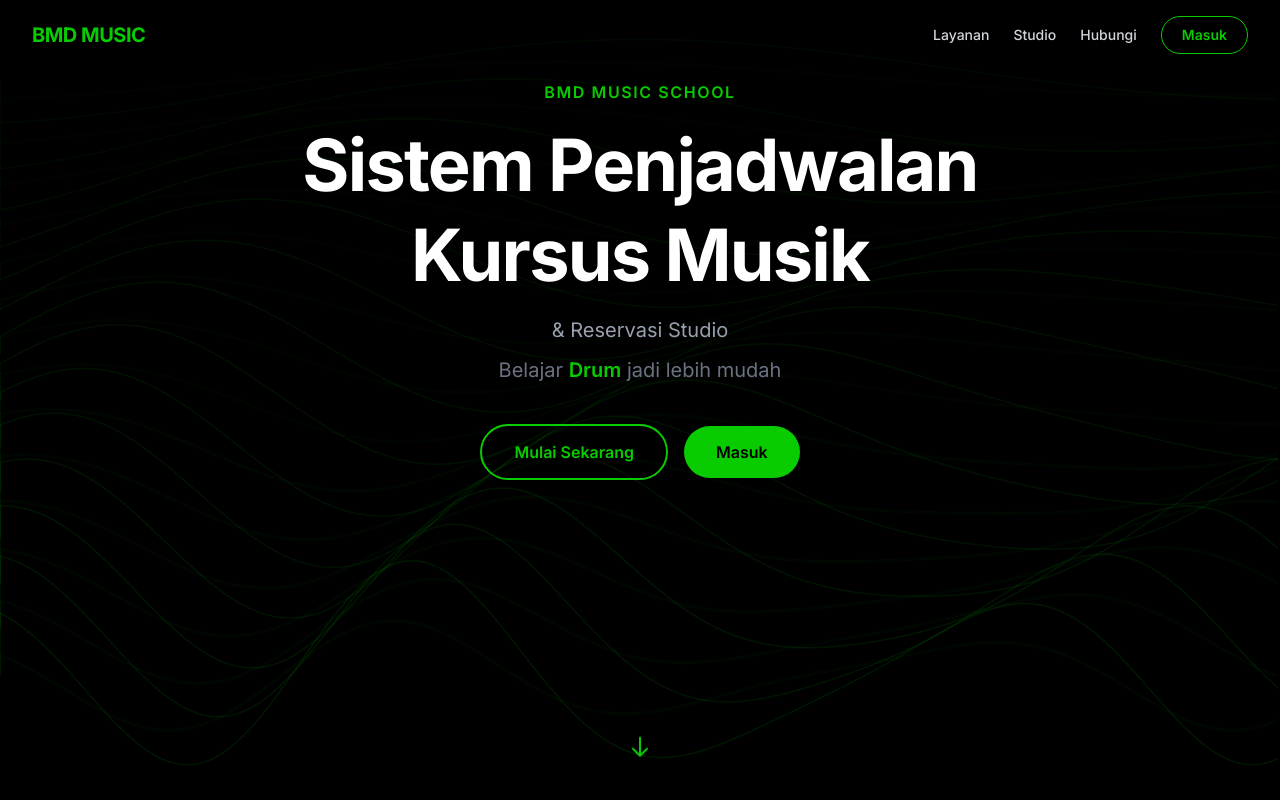
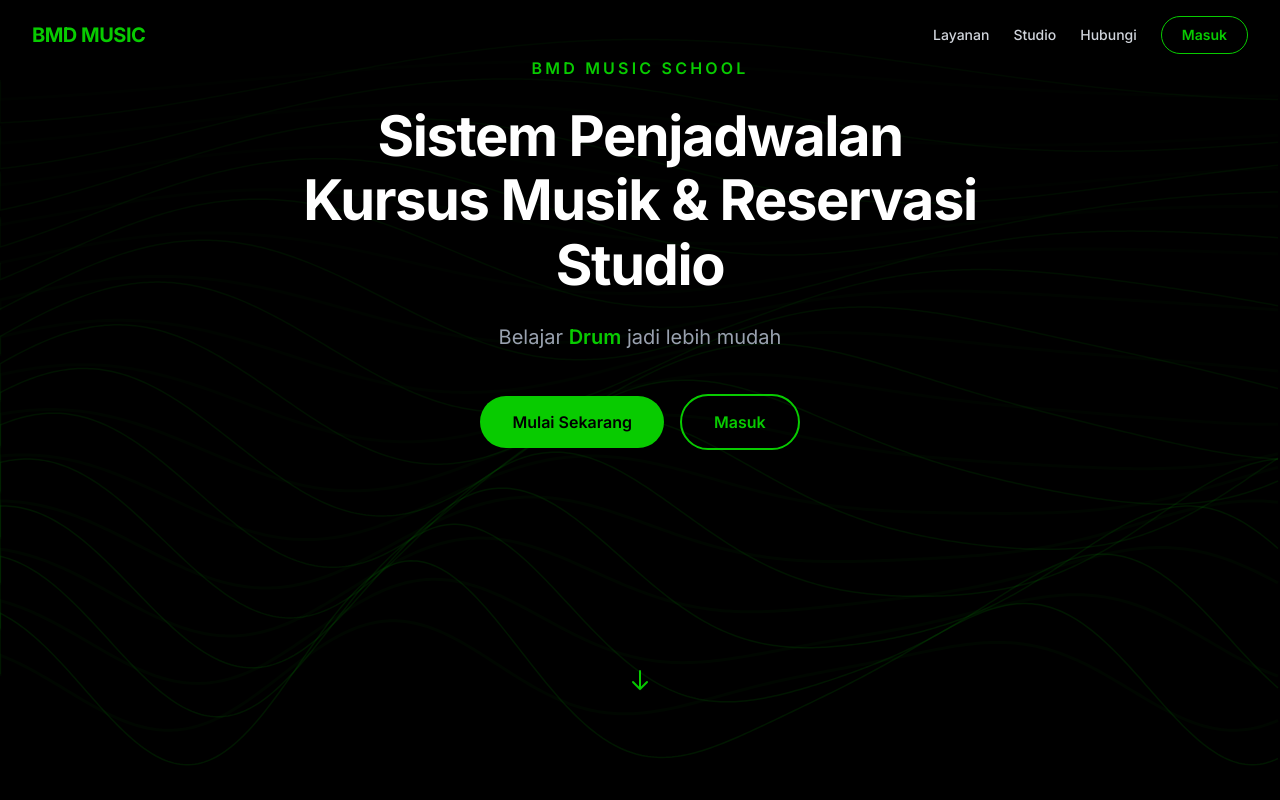
Before and after one commit to sedam-or/Equalizer-Stake, a Next.js app in the folder frontend/: page / in a window 1280 px wide. Shown: the top 800 px of the page. Built offline with nearby package versions, Linux system fonts and the light colour scheme.

Commit message:
fix: hero section per CogniPhish layout pattern
- max-w-[780px] content width
- translateY(-3%) optical center
- mb-6 title, mb-10 subtitle spacing
- flex-wrap buttons as single group
- leading-[1.15] title line-height
- tracking-[0.2em] brand spacing

```diff
--- a/frontend/src/components/landing/HeroSection.tsx
+++ b/frontend/src/components/landing/HeroSection.tsx
@@ -4,23 +4,51 @@ import { useEffect, useState } from "react";
 
 export default function HeroSection() {
   return (
-    <section className="flex min-h-screen flex-col items-center justify-center px-6 pt-20 md:px-8">
-      <div className="mx-auto max-w-4xl text-center">
-        <p className="text-sm font-semibold uppercase tracking-widest text-[#08CB00] md:text-base">BMD Music School</p>
-        <h1 className="mt-4 text-4xl font-bold leading-tight tracking-tight text-white md:text-6xl lg:text-7xl">
-          Sistem Penjadwalan<br />Kursus Musik
+    <section className="flex min-h-screen flex-col items-center justify-center px-6 py-20" style={{ transform: "translateY(-3%)" }}>
+      <div className="w-full max-w-[780px] text-center">
+        {/* Brand */}
+        <p className="mb-6 text-sm font-semibold uppercase tracking-[0.2em] text-[#08CB00] md:text-base">
+          BMD Music School
+        </p>
+
+        {/* Title */}
+        <h1 className="mb-6 text-4xl font-bold leading-[1.15] tracking-tight text-white md:text-[3.5rem]">
+          Sistem Penjadwalan
+          <br />
+          Kursus Musik & Reservasi Studio
         </h1>
-        <p className="mt-4 text-lg text-gray-400 md:text-xl">& Reservasi Studio</p>
-        <p className="mt-3 text-lg text-gray-500 md:text-xl">
-          Belajar{" "}<span className="font-semibold text-[#08CB00]"><RotatingText texts={["Gitar", "Piano", "Vokal", "Drum", "Bass", "Keyboard"]} /></span>{" "}jadi lebih mudah
+
+        {/* Subtitle */}
+        <p className="mb-10 text-lg leading-relaxed text-gray-400 md:text-xl">
+          Belajar{" "}
+          <span className="font-semibold text-[#08CB00]">
+            <RotatingText texts={["Gitar", "Piano", "Vokal", "Drum", "Bass", "Keyboard"]} />
+          </span>{" "}
+          jadi lebih mudah
         </p>
-        <div className="mt-10 flex flex-col items-center gap-4 sm:flex-row sm:justify-center">
-          <a href="#layanan" className="inline-block rounded-full border-2 border-[#08CB00] px-8 py-3.5 text-base font-semibold text-[#08CB00] transition-all hover:bg-[#08CB00] hover:text-black">Mulai Sekarang</a>
-          <a href="/login" className="inline-block rounded-full bg-[#08CB00] px-8 py-3.5 text-base font-semibold text-black transition-all hover:bg-[#0aad00]">Masuk</a>
+
+        {/* Buttons — flex row, centered */}
+        <div className="flex flex-wrap items-center justify-center gap-4">
+          <a
+            href="#layanan"
+            className="rounded-full bg-[#08CB00] px-8 py-3.5 text-base font-semibold text-black transition-all duration-300 hover:bg-[#0aad00]"
+          >
+            Mulai Sekarang
+          </a>
+          <a
+            href="/login"
+            className="rounded-full border-2 border-[#08CB00] px-8 py-3.5 text-base font-semibold text-[#08CB00] transition-all duration-300 hover:bg-[#08CB00] hover:text-black"
+          >
+            Masuk
+          </a>
         </div>
       </div>
-      <div className="mt-auto pb-8 animate-bounce text-[#08CB00]">
-        <svg className="h-6 w-6" fill="none" viewBox="0 0 24 24" stroke="currentColor"><path strokeLinecap="round" strokeLinejoin="round" strokeWidth={2} d="M19 14l-7 7m0 0l-7-7m7 7V3" /></svg>
+
+      {/* Scroll indicator */}
+      <div className="mt-auto animate-bounce text-[#08CB00]">
+        <svg className="h-6 w-6" fill="none" viewBox="0 0 24 24" stroke="currentColor">
+          <path strokeLinecap="round" strokeLinejoin="round" strokeWidth={2} d="M19 14l-7 7m0 0l-7-7m7 7V3" />
+        </svg>
       </div>
     </section>
   );
```
